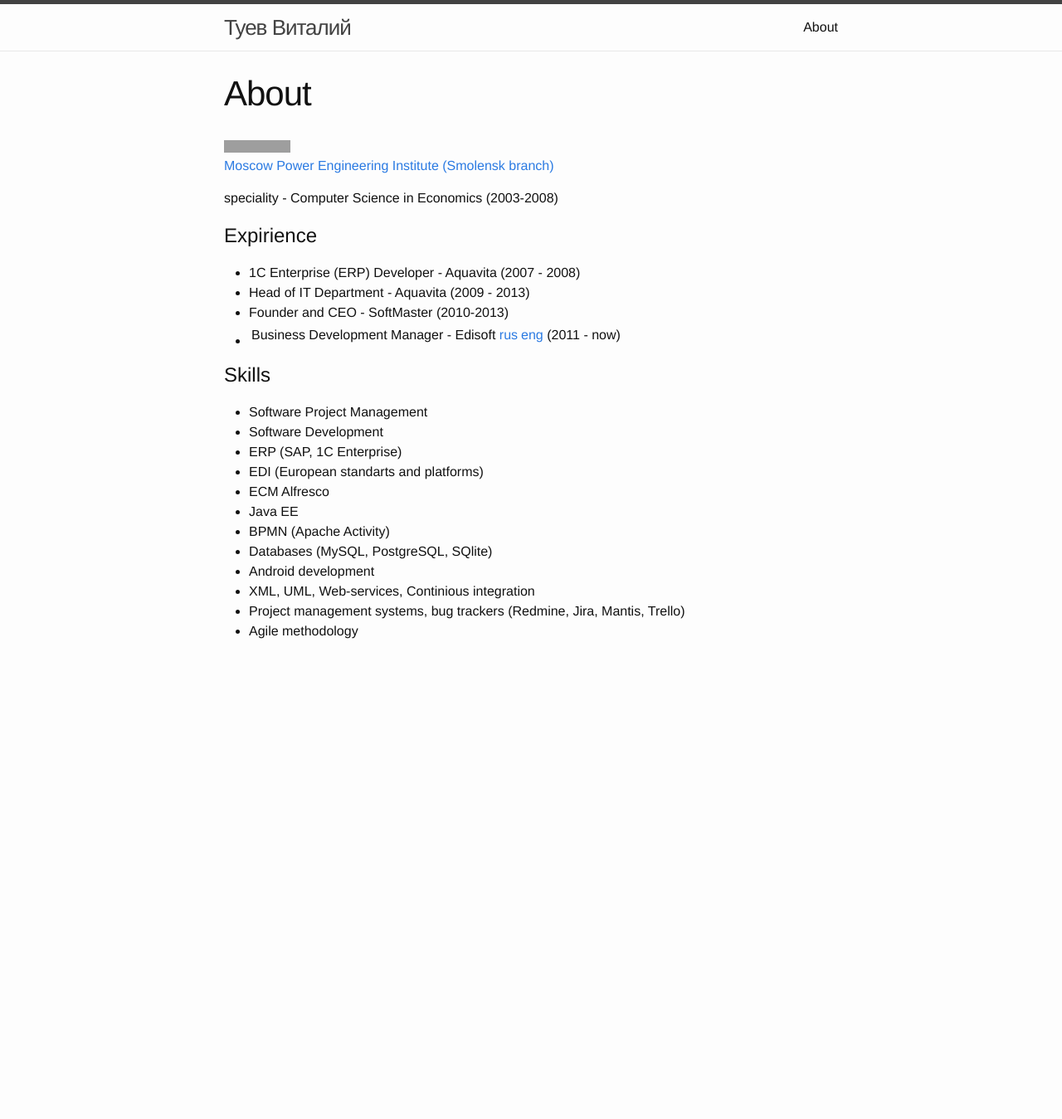
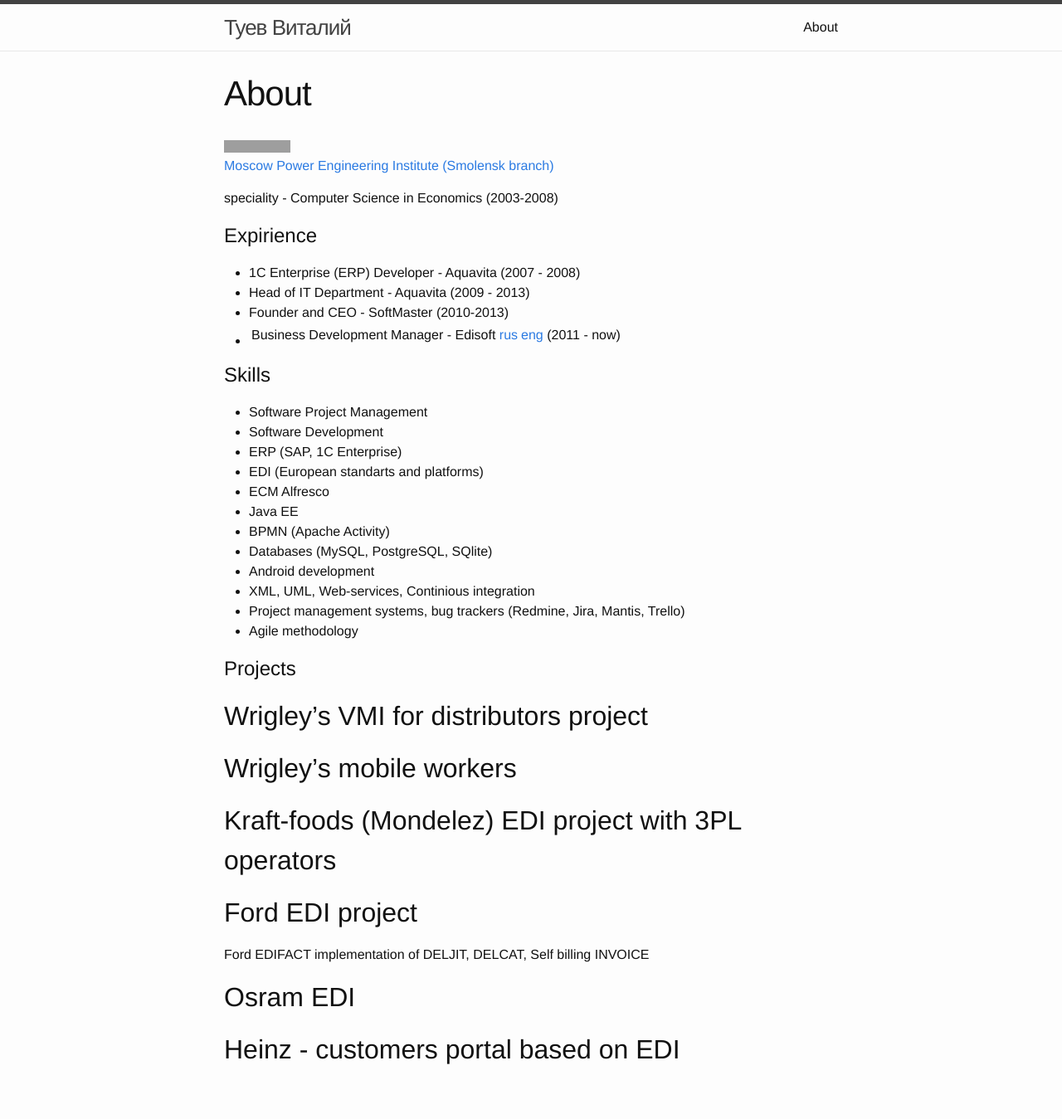
Before and after one commit to vetal232/vetal232.github.io, a Jekyll site: the page built from about.md, in a window 1280 px wide. Shown: the whole page at 83% size. Built offline with Jekyll 4.4.1, drawn with Linux system fonts in a browser that asks for light colours; before the commit the page ends 900 px from its top, so only the background shows below that; grey boxes are pictures that could not be loaded.

Commit message:
Update about.md

```diff
--- a/about.md
+++ b/about.md
@@ -37,3 +37,13 @@
 - XML, UML, Web-services, Continious integration
 - Project management systems, bug trackers (Redmine, Jira, Mantis, Trello)
 - Agile methodology
+
+#Projects
+
+## Wrigley's VMI for distributors project
+## Wrigley's mobile workers
+## Kraft-foods (Mondelez) EDI project with 3PL operators
+## Ford EDI project
+Ford EDIFACT implementation of DELJIT, DELCAT, Self billing INVOICE
+## Osram EDI
+## Heinz - customers portal based on EDI
```
